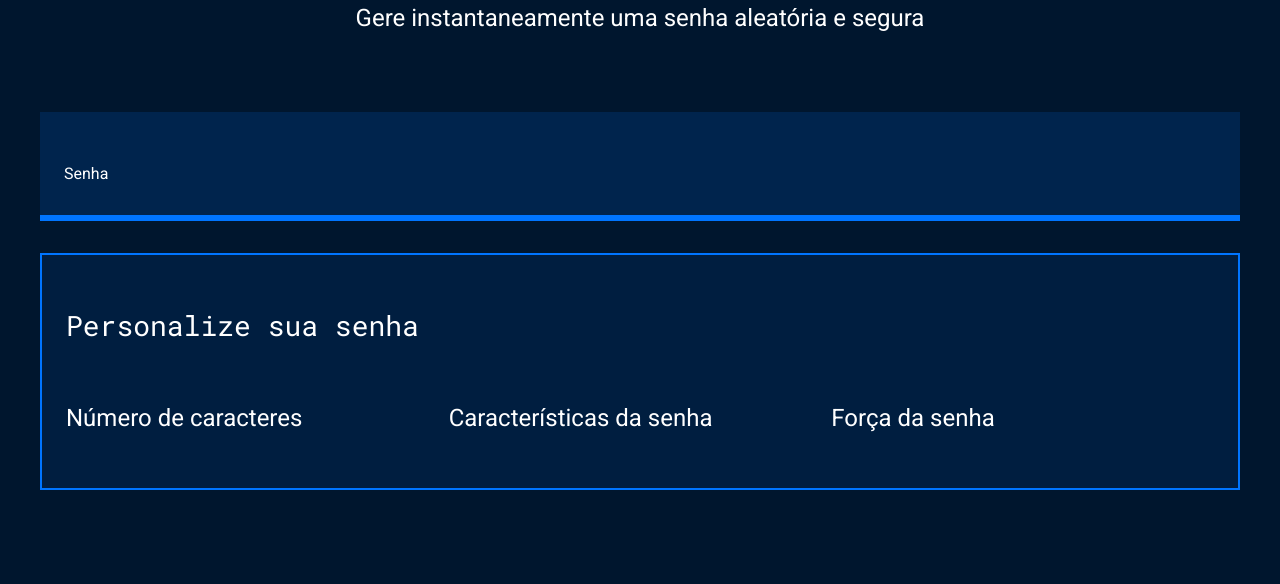
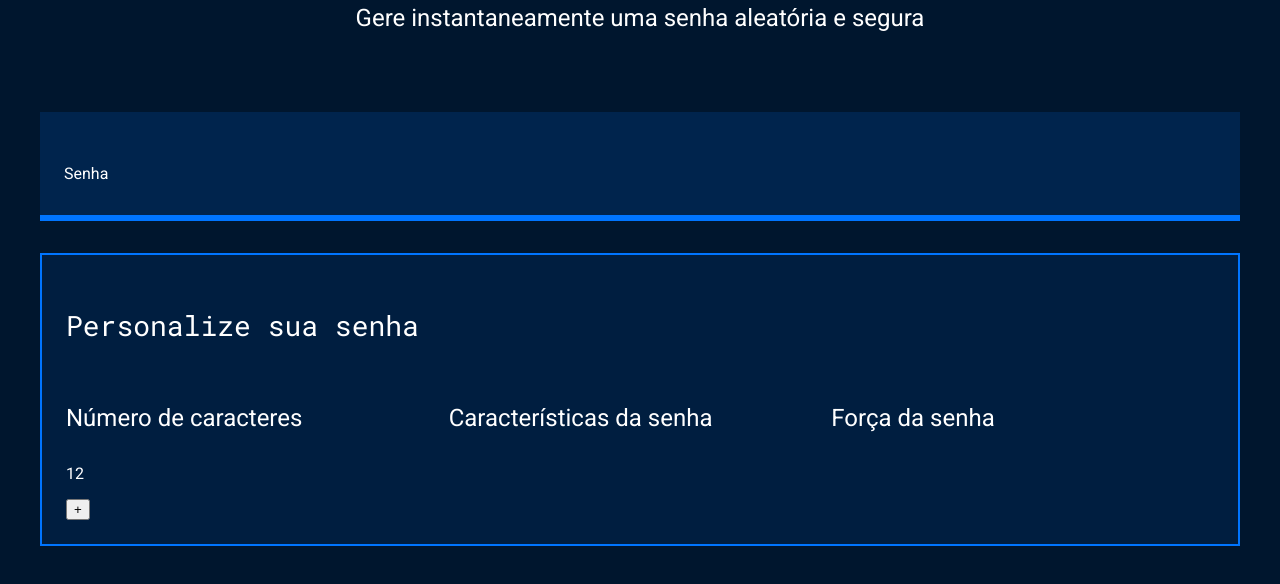
Before and after one commit to farreirinho/Seguran-a-Digital, a plain HTML site: page index.html in a window 1280 px wide. Shown: the part 214-798 px from the top of the page. Drawn offline with Linux system fonts and the light colour scheme.

Commit message:
Add files via upload

```diff
--- a/index.html
+++ b/index.html
@@ -24,6 +24,8 @@
                     <h4 class="parametro-senha__titulo">Número de caracteres</h4>
                     <div class="parametro-senha-botoes">
                      <buttonclass="parametro-senha__botao"></buttonclass>
+                     <p class="paremetro-senha__texto"> 12 </p>
+                     <button class="paremetro-senha--botao"> + </button>
                     </div>
                 </div>
                 <div class="parametro-senha">
```
